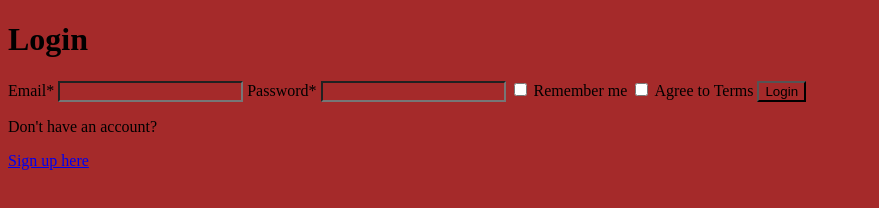
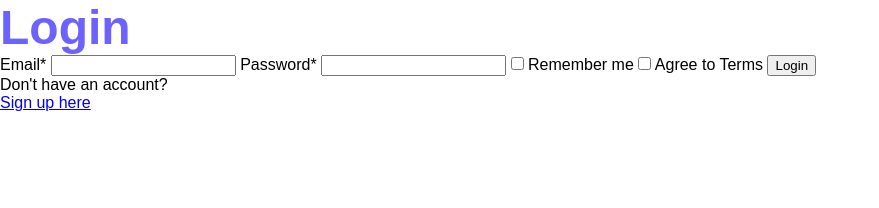
Before and after one commit to jvduiv/2.0-formaj, a plain HTML site: page 2.P PROJECT/index.html in a window 1280 px wide. Shown: the whole page, without its empty margins (0-879 px from the left). Drawn offline with Linux system fonts and the light colour scheme.

Commit message:
Add files via upload

```diff
--- a/2.P PROJECT/index.html
+++ b/2.P PROJECT/index.html
@@ -8,7 +8,7 @@
 </head>
 <body>
     <form>
-        <h1>Login</h1>
+        <h1 class="virsraksts">Login</h1>
         <label>Email*</label>
         <input type="text" id="email">
         <label>Password*</label>
--- a/2.P PROJECT/style.css
+++ b/2.P PROJECT/style.css
@@ -1,3 +1,13 @@
 *{
-    background-color: brown;
+    margin: 0;
+    box-sizing: border-box;
 }
+
+body {
+    font-family: Arial, Helvetica, sans-serif;
+}
+.virsraksts{
+     font-size: 48px;
+     color: #6c63ff;
+     font-weight: bold;
+}
```
